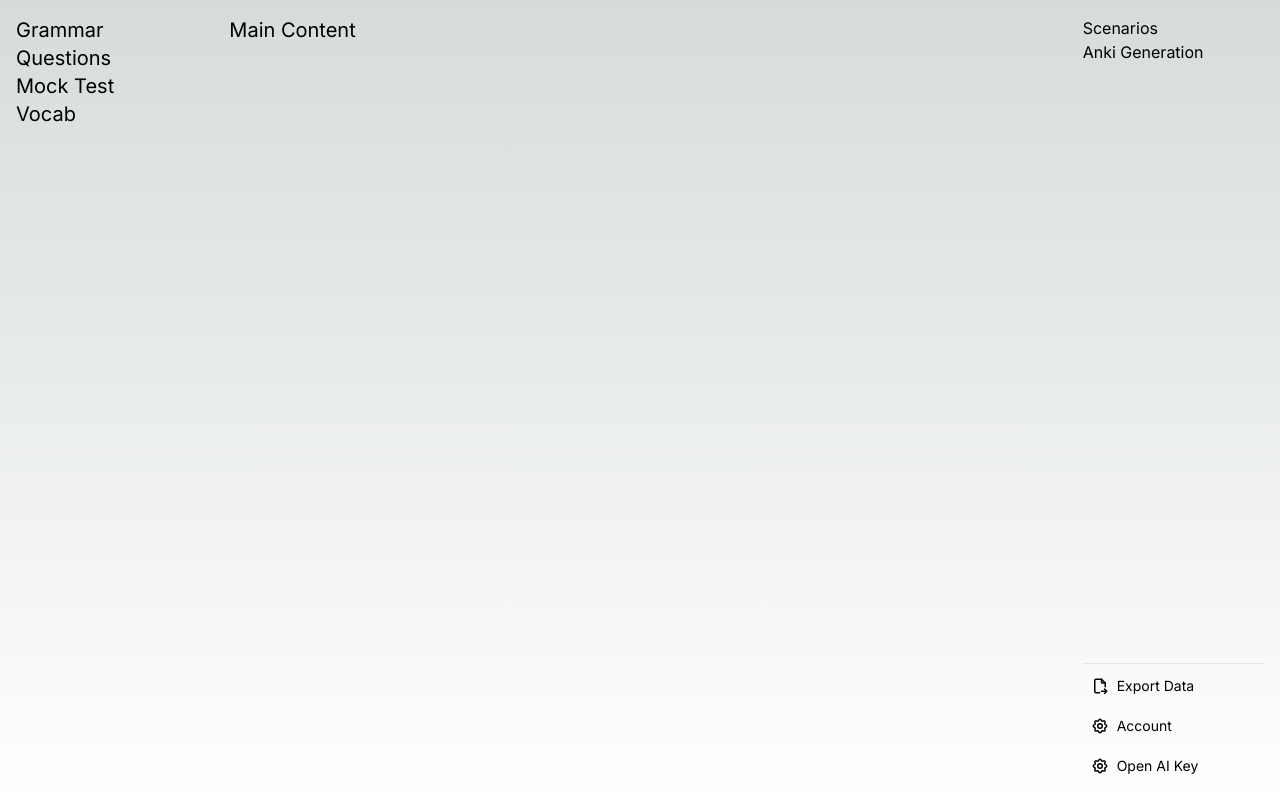
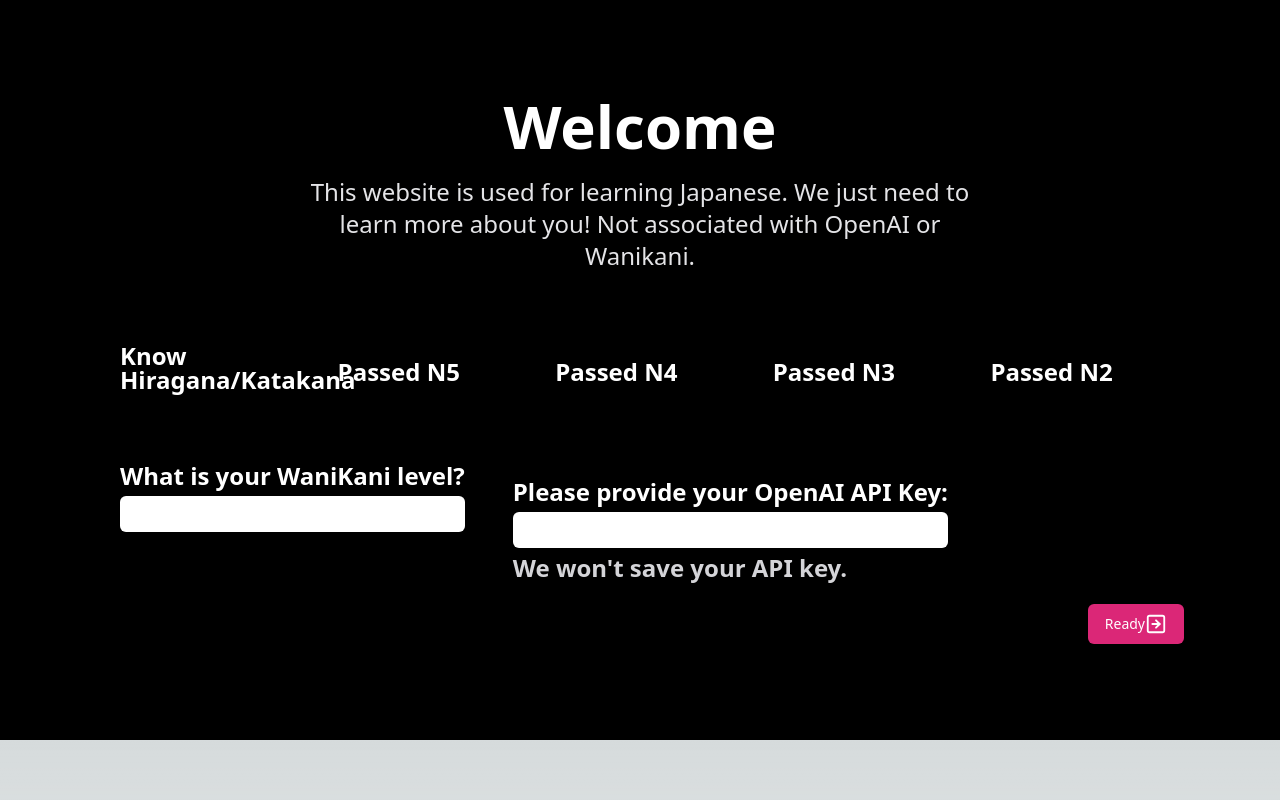
Before and after one commit to brayanMuniz/chatbot-client, a Next.js app: page / in a window 1280 px wide. Built offline with nearby package versions, Linux system fonts and the light colour scheme.

Commit message:
registration merge

```diff
--- a/app/layout.tsx
+++ /dev/null
@@ -1,21 +0,0 @@
-import './globals.css'
-import { Inter } from 'next/font/google'
-
-const inter = Inter({ subsets: ['latin'] })
-
-export const metadata = {
-  title: 'Create Next App',
-  description: 'Generated by create next app',
-}
-
-export default function RootLayout({
-  children,
-}: {
-  children: React.ReactNode
-}) {
-  return (
-    <html lang="en">
-      <body className={inter.className}>{children}</body>
-    </html>
-  )
-}
--- a/app/page.tsx
+++ /dev/null
@@ -1,33 +0,0 @@
-import { SidebarButton } from "@/components/Sidebar/SidebarButton";
-import { IconFileExport, IconSettings } from "@tabler/icons-react";
-
-export default function Home() {
-  return (
-    <main className="">
-      <div className="flex h-screen dark:bg-[#343541]">
-        <div className="w-1/6 dark:bg-[#202123] p-4">
-          <h1 className="text-xl">Grammar Questions</h1>
-          <h1 className="text-xl">Mock Test</h1>
-          <h1 className="text-xl">Vocab</h1>
-        </div>
-
-        <div className="w-4/6 dark:bg-[#343541] p-4">
-          <h1 className="text-xl">Main Content</h1>
-        </div>
-
-        <div className="w-1/6 dark:bg-[#202123] p-4 flex flex-col justify-between">
-          <div>
-            <div> Scenarios</div>
-            <div>Anki Generation</div>
-          </div>
-
-          <div className="flex flex-col items-center space-y-1 border-t pt-1 text-sm">
-            <SidebarButton text="Export Data" icon={<IconFileExport size={18} />} />
-            <SidebarButton text="Account" icon={<IconSettings size={18} />} />
-            <SidebarButton text="Open AI Key" icon={<IconSettings size={18} />} />
-          </div>
-        </div>
-      </div>
-    </main>
-  );
-}
--- /dev/null
+++ b/components/Registration/Registration.tsx
@@ -0,0 +1,97 @@
+import { useState } from "react";
+import { IconSquareArrowRight } from "@tabler/icons-react";
+
+export default function Registration() {
+  const [apiKey, setApiKey] = useState<string | null>(null);
+  const [userLevel, setUserLevel] = useState<string | null>(null);
+  const [wanikaniLevel, setWanikaniLevel] = useState<string | null>(null);
+
+  const handleLevelChange = (level: string) => {
+    setUserLevel(level);
+  };
+
+  const handleWanikaniLevelChange = (event: React.ChangeEvent<HTMLInputElement>) => {
+    setWanikaniLevel(event.target.value);
+  };
+
+  const handleApiKeyChange = (event: React.ChangeEvent<HTMLInputElement>) => {
+    setApiKey(event.target.value);
+  };
+
+  const handleSubmit = () => {
+    if (apiKey) localStorage.setItem("apiKey", apiKey);
+    if (userLevel) localStorage.setItem("currentJlptLevel", userLevel);
+    if (wanikaniLevel) localStorage.setItem("currentWanikaniLevel", wanikaniLevel);
+  };
+
+  const levelOptions = [
+    "Know Hiragana/Katakana",
+    "Passed N5",
+    "Passed N4",
+    "Passed N3",
+    "Passed N2",
+  ];
+
+  return (
+    <section className="bg-black">
+      <div className="max-w-6xl mx-auto py-8 sm:py-24 px-4 sm:px-6 lg:px-8">
+        <div className="sm:flex sm:flex-col sm:align-center">
+          <h1 className="text-4xl font-extrabold text-white sm:text-center sm:text-6xl">
+            Welcome
+          </h1>
+          <p className="mt-5 text-xl text-zinc-200 sm:text-center sm:text-2xl max-w-2xl m-auto">
+            This website is used for learning Japanese. We just need to learn more
+            about you! Not associated with OpenAI or Wanikani.
+          </p>
+
+          <div className="mt-12 space-y-4 flex ">
+            {levelOptions.map((level) => (
+              <div key={level} className="w-1/5">
+                <div className="p-6">
+                  <h2 className="text-2xl leading-6 font-semibold text-white">
+                    {level}
+                  </h2>
+                </div>
+              </div>
+            ))}
+          </div>
+
+          <div className="mt-12 space-y-4 flex">
+            {/* wanikani level */}
+            <label className="text-2xl leading-6 font-semibold text-white mx-6">
+              What is your WaniKani level?
+              <input
+                type="number"
+                value={wanikaniLevel || ""}
+                onChange={handleWanikaniLevelChange}
+                className="mt-2 block w-full rounded-md py-2 text-sm font-semibold text-black text-center"
+              />
+            </label>
+            {/* apiKey */}
+            <label className="text-2xl leading-6 font-semibold text-white mx-6">
+              Please provide your OpenAI API Key:
+              <input
+                type="text"
+                className="mt-2 block w-full rounded-md py-2 text-sm font-semibold text-black text-center"
+                value={apiKey || ""}
+                onChange={handleApiKeyChange}
+              />
+              <p className="mt-2 text-zinc-300">We won't save your API key.</p>
+            </label>
+          </div>
+
+          {/* ready button */}
+          <div className="flex justify-end mt-6">
+            <button
+              className="inline-flex items-center px-4 py-2 border border-transparent text-sm font-medium rounded-md text-white bg-pink-600 hover:bg-pink-700 focus:outline-none"
+              onClick={handleSubmit}
+            >
+              Ready
+              <IconSquareArrowRight size={22} />
+            </button>
+          </div>
+        </div>
+      </div>
+    </section>
+  );
+}
--- /dev/null
+++ b/pages/_app.tsx
@@ -0,0 +1,5 @@
+import "@/styles/globals.css";
+
+export default function MyApp({ Component, pageProps }) {
+  return <Component {...pageProps} />;
+}
--- /dev/null
+++ b/pages/index.tsx
@@ -0,0 +1,61 @@
+import React, { useEffect, useState } from "react";
+
+import Registration from "@/components/Registration/Registration";
+import { SidebarButton } from "@/components/Sidebar/SidebarButton";
+
+import { IconFileExport, IconSettings } from "@tabler/icons-react";
+import { LocalStorage } from "@/types/storage";
+
+export default function Home() {
+  const [isRegistered, setRegistered] = useState(false);
+
+  useEffect(() => {
+    const storageData: LocalStorage = {
+      apiKey: localStorage.getItem("apiKey"),
+      currentWanikaniLevel: localStorage.getItem("currentWanikaniLevel"),
+      currentJlptLevel: localStorage.getItem("currentJlptLevel"),
+    };
+    if (
+      storageData.apiKey &&
+      (storageData.currentWanikaniLevel || storageData.currentJlptLevel)
+    )
+      setRegistered(true);
+
+    // using this to reset the local storage
+
+    console.log(storageData);
+  }, []);
+
+  return (
+    <main>
+      {isRegistered ? (
+        <div className="flex h-screen dark:bg-[#343541]">
+          <div className="w-1/6 dark:bg-[#202123] p-4">
+            <h1 className="text-xl">Grammar Questions</h1>
+            <h1 className="text-xl">Mock Test</h1>
+            <h1 className="text-xl">Vocab</h1>
+          </div>
+
+          <div className="w-4/6 dark:bg-[#343541] p-4">
+            <h1 className="text-xl">Main Content</h1>
+          </div>
+
+          <div className="w-1/6 dark:bg-[#202123] p-4 flex flex-col justify-between">
+            <div>
+              <div> Scenarios</div>
+              <div>Anki Generation</div>
+            </div>
+
+            <div className="flex flex-col items-center space-y-1 border-t pt-1 text-sm">
+              <SidebarButton text="Export Data" icon={<IconFileExport size={18} />} />
+              <SidebarButton text="Account" icon={<IconSettings size={18} />} />
+              <SidebarButton text="Open AI Key" icon={<IconSettings size={18} />} />
+            </div>
+          </div>
+        </div>
+      ) : (
+        <Registration />
+      )}
+    </main>
+  );
+}
--- a/app/globals.css
+++ b/styles/globals.css
@@ -18,10 +18,6 @@
 
 body {
   color: rgb(var(--foreground-rgb));
-  background: linear-gradient(
-      to bottom,
-      transparent,
-      rgb(var(--background-end-rgb))
-    )
+  background: linear-gradient(to bottom, transparent, rgb(var(--background-end-rgb)))
     rgb(var(--background-start-rgb));
 }
--- /dev/null
+++ b/types/storage.ts
@@ -0,0 +1,5 @@
+export interface LocalStorage {
+    apiKey: string | null;
+    currentWanikaniLevel: string | null; // use vocab level - 1
+    currentJlptLevel: string | null;     // use level - 1
+}
```
